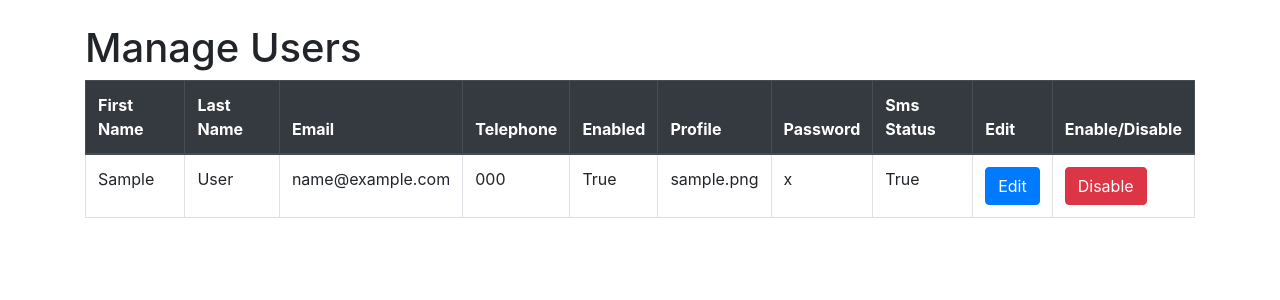
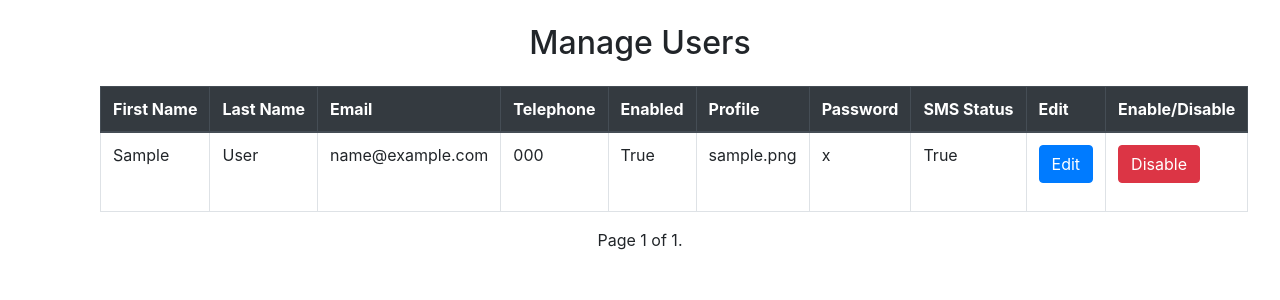
Before and after one commit to basamoahjnr/UserManager, a Django app: page /manage_users/ in a window 1280 px wide. Shown: the part 56-356 px from the top of the page. Run offline with Django 4.2, Linux system fonts and the light colour scheme; tables that the repository leaves empty hold one stand-in row (values such as "Sample post").

Commit message:
styled pages, and added pagination to manage_users.html

```diff
--- a/UserManager/views.py
+++ b/UserManager/views.py
@@ -3,7 +3,9 @@ import string
 
 import requests
 from django.contrib import messages
-from django.shortcuts import render, redirect, get_object_or_404
+from django.core.paginator import Paginator
+from django.shortcuts import redirect, get_object_or_404
+from django.shortcuts import render
 
 from UserManager.forms import RegistrationForm, UpdateUserForm
 from UserManager.mikrotik import hotspot_profiles
@@ -41,7 +43,10 @@ def registration_success(request):
 
 
 def manage_users(request):
-    users = Registration.objects.all()
+    user_list = Registration.objects.all()
+    paginator = Paginator(user_list, 10)  # Show 10 users per page
+    page = request.GET.get('page')
+    users = paginator.get_page(page)
     return render(request, 'user_manager/manage_users.html', {'users': users})
 
 
--- a/templates/user_manager/edit_user.html
+++ b/templates/user_manager/edit_user.html
@@ -1,4 +1,4 @@
-{% extends 'base.html' %}
+{% extends 'base_default.html' %}
 {% block title %} Edit User {% endblock %}
 {% block content %}
     <h1 class="mb-4">Edit User</h1>
--- a/templates/user_manager/manage_users.html
+++ b/templates/user_manager/manage_users.html
@@ -1,7 +1,13 @@
+<style>
+    th {
+        white-space: nowrap;
+    }
+</style>
 {% extends 'base_default.html' %}
 {% block title %} Manage Users {% endblock %}
 {% block content %}
-    <h1>Manage Users</h1>
+    <div class="container mt-4">
+        <h2 class="text-center mb-4">Manage Users</h2>
         <table class="table table-bordered">
             <thead class="thead-dark">
                 <tr>
@@ -12,10 +18,9 @@
                     <th>Enabled</th>
                     <th>Profile</th>
                     <th>Password</th>
-              <th>Sms Status</th>
+                    <th>SMS Status</th>
                     <th>Edit</th>
                     <th>Enable/Disable</th>
-
                 </tr>
             </thead>
             <tbody>
@@ -46,4 +51,20 @@
                 {% endfor %}
             </tbody>
         </table>
+        <div class="pagination-container text-center">
+            <span class="step-links">
+                {% if users.has_previous %}
+                    <a href="?page=1" class="btn btn-primary">&laquo; first</a>
+                    <a href="?page={{ users.previous_page_number }}" class="btn btn-primary">previous</a>
+                {% endif %}
+                <span class="current-page">
+                    Page {{ users.number }} of {{ users.paginator.num_pages }}.
+                </span>
+                {% if users.has_next %}
+                    <a href="?page={{ users.next_page_number }}" class="btn btn-primary">next</a>
+                    <a href="?page={{ users.paginator.num_pages }}" class="btn btn-primary">last &raquo;</a>
+                {% endif %}
+            </span>
+        </div>
+    </div>
 {% endblock %}
```
Also changed, not shown: templates/base.html (+5 -3 lines). Lines whose indentation alone changed are shown as unchanged.
